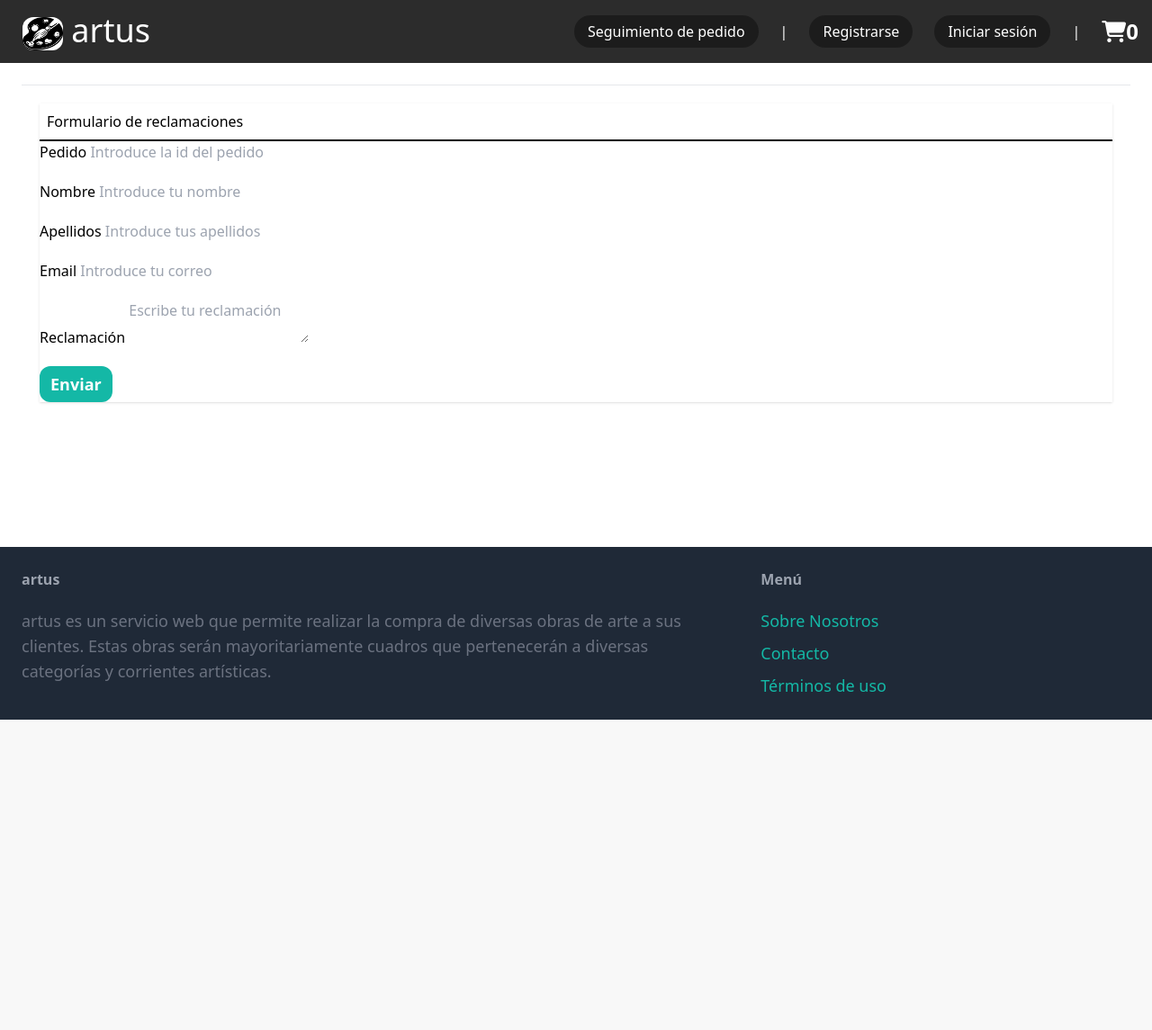
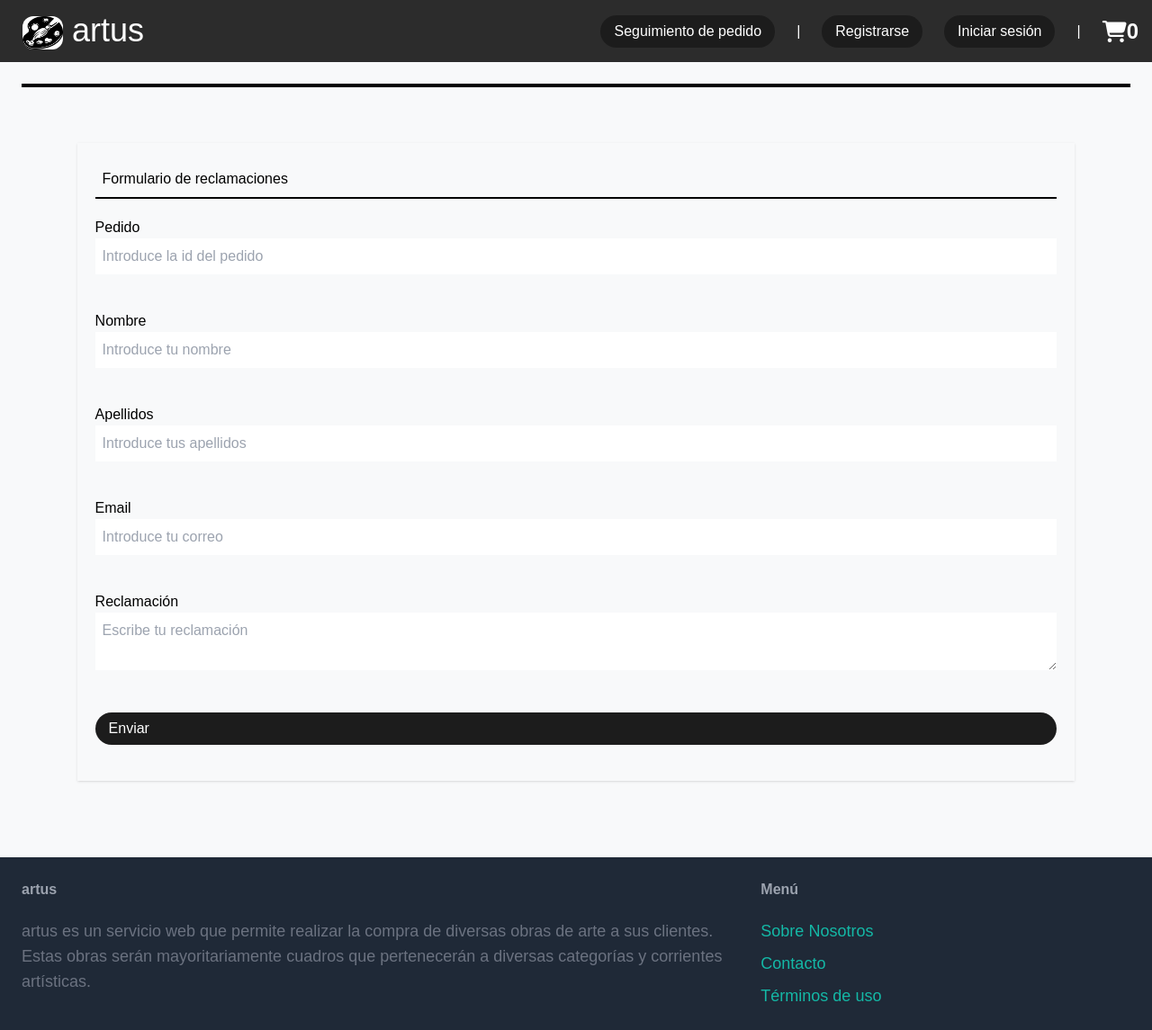
Before and after one commit to Yuuta094/PGPI-G2.12, a Django app: page /user-feedback/11/ in a window 1280 px wide. Shown: the whole page at 90% size. Before the commit the page ends 800 px from the top, so only its background shows below. Run offline with Django 4.2, Linux system fonts and the light colour scheme; data comes from the database, SQL or seed files in the repository; some libraries are stand-ins or nearby versions.

Commit message:
Fix: Arreglo de estilos del formulario de reclamaciones

```diff
--- a/ArtUs/proyect/templates/feedBack/feedback-form.html
+++ b/ArtUs/proyect/templates/feedBack/feedback-form.html
@@ -3,25 +3,66 @@
 {% block content %}
 
 {% load static %}
-<html>
+<html lang="es">
 <head>
-    <title>Feedback Form</title>
+    <title>Formulario de reclamaciones</title>
+    <style>
+        body {
+            font-family: 'Arial', sans-serif;
+            background-color: #f8f9fa;
+            color: #343a40;
+            margin: 0;
+            padding: 0;
+
+        }
+
+        hr {
+            border: 2px solid black;
+            margin-top: 0;
+        }
+
+        .card {
+            margin: 5%;
+        }
+
+        .card-body {
+            padding: 20px;
+        }
+
+        h5 {
+            border-bottom: 2px solid black;
+            color: black;
+            padding: 10px 0;
+        }
+
+        form {
+            margin-top: 20px;
+        }
+
+        label {
+            color: black;
+        }
+
+        input,
+        textarea {
+            width: 100%;
+            padding: 8px;
+            margin-bottom: 20px;
+            box-sizing: border-box;
+        }
+
+    </style>
 </head>
-<style>
-    label{
-        color:black;
-    }
-</style>
 <body>
 
 <hr class="mt-0">
-<div class="card shadow m-5">
+<div class="card shadow">
     <div class="card-body">
         <div class="container-fluid">
-            <h5 class="p-2" style="border-bottom: 2px solid black; color: black;">Formulario de reclamaciones</h5>
+            <h5 class="p-2">Formulario de reclamaciones</h5>
             <form method="post" name="feedback">
                 {% csrf_token %}
-                <div class="form-row" style="margin-bottom: 20px;">
+                <div class="form-row">
                     <div class="col-sm-6">
                         <div class="form-group" style="margin-bottom: 20px;">
                             <label>Pedido</label>
@@ -53,7 +94,7 @@
                         </div>
                     </div>
                 </div>
-                <input type="submit" value="Enviar" class="px-3 py-1.5 text-lg font-semibold bg-teal-500 text-white rounded-xl hover:bg-teal-700">
+                <input class='boton-cabezera text-justify-center' value="Enviar">
             </form>
         </div>
     </div>
--- a/ArtUs/proyect/views.py
+++ b/ArtUs/proyect/views.py
@@ -65,7 +65,7 @@ def new(request):
 
     return render(request, 'product/NewAndEdit.html',{
         'form': form,
-        'title': 'NewItem'})
+        'title': 'Nueva Obra'})
 
 def detail(request,artwork_id):
     artwork = get_object_or_404(Artwork, pk=artwork_id)
@@ -87,7 +87,7 @@ def edit(request, artwork_id):
         form = EditItemForm(instance=obra)
     return render(request, 'product/NewAndEdit.html',{
         'form': form,
-        'title': 'Edit Item'})
+        'title': 'Editar Obra'})
 
 
 @login_required
```
